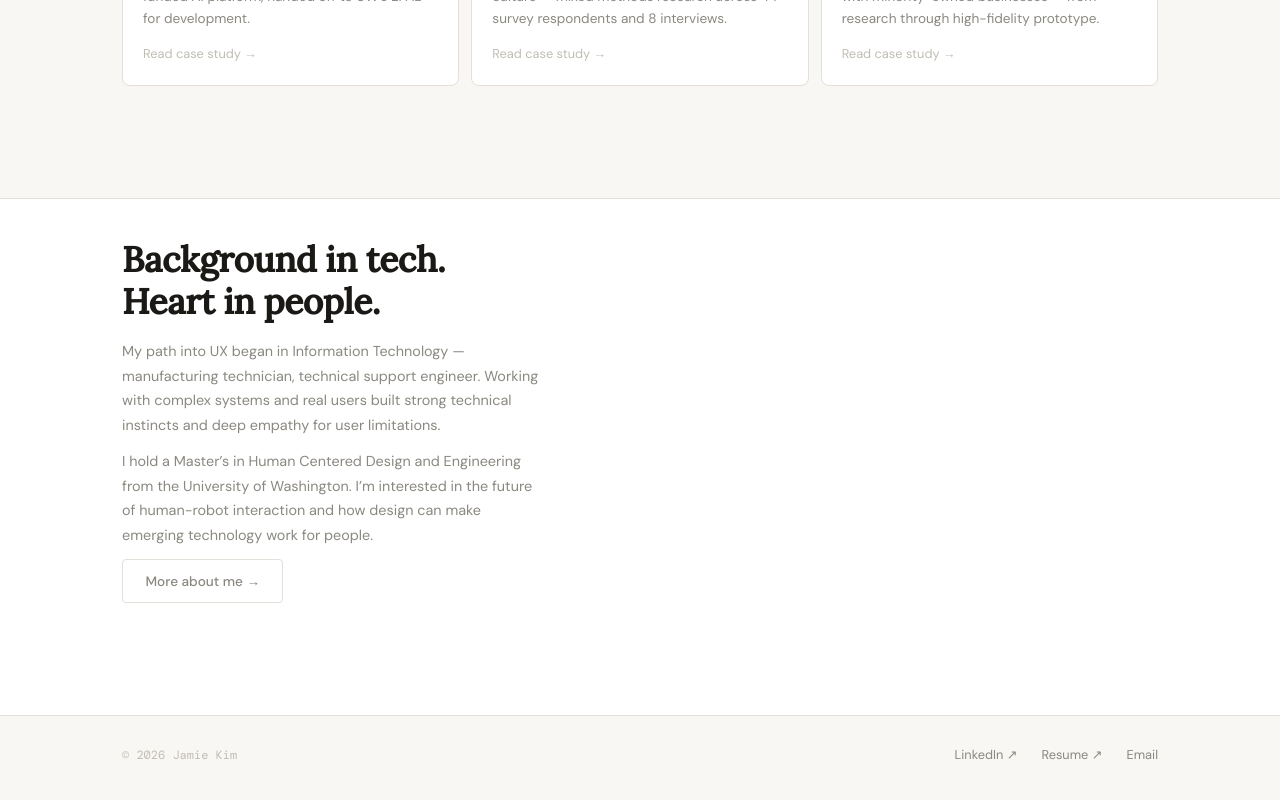
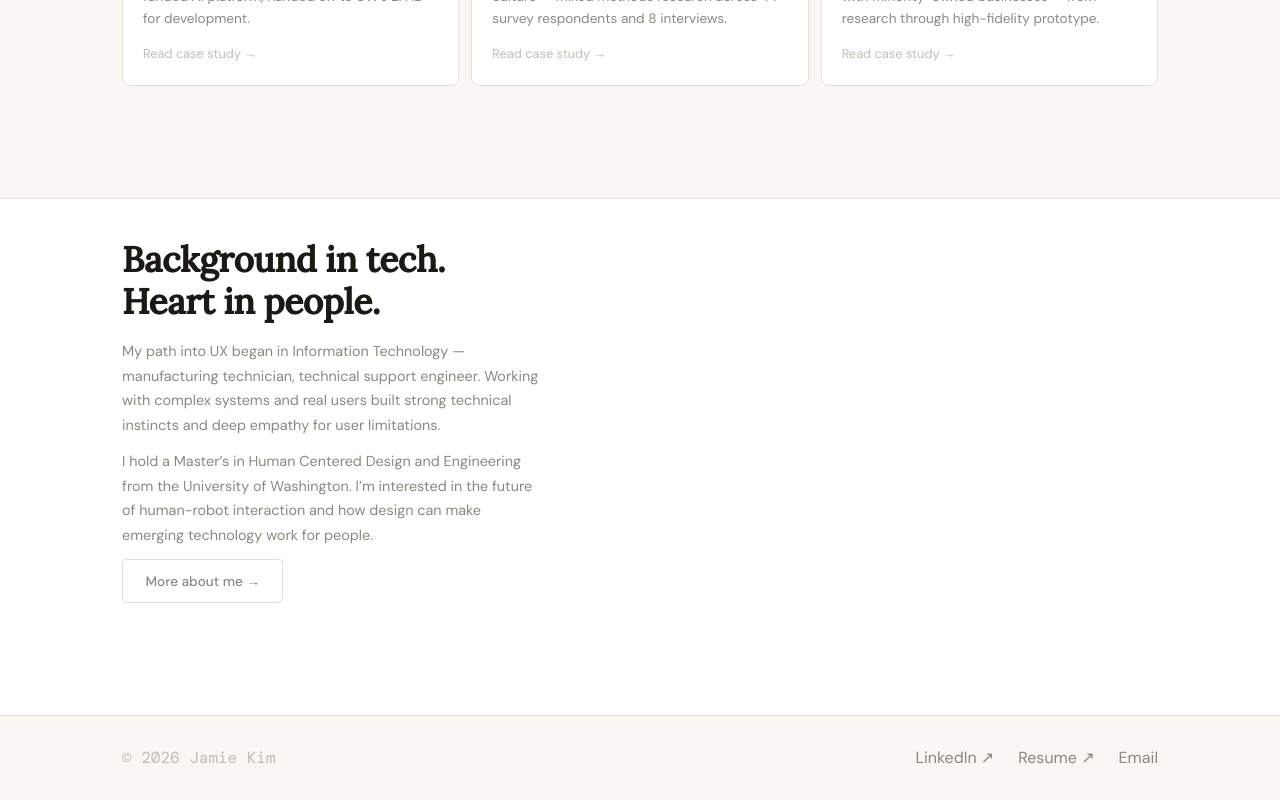
Before and after one commit to jamiejkl/portfolio, a Next.js app: page / in a window 1280 px wide. Shown: the part 1062-1862 px from the top of the page. Built offline with nearby package versions, Linux system fonts and the light colour scheme.

Commit message:
changed footer font size

```diff
--- a/app/globals.css
+++ b/app/globals.css
@@ -233,8 +233,8 @@ img { display: block; max-width: 100%; }
 /* ── Footer ──────────────────────────────────────── */
 .footer { border-top: 0.5px solid var(--color-border); padding: 1.75rem 0; }
 .footer__inner { display: flex; justify-content: space-between; align-items: center; }
-.footer__copy { font-family: var(--font-mono); font-size: 0.75rem; color: var(--color-faint); }
-.footer__links { display: flex; gap: 1.5rem; font-size: 0.8rem; color: var(--color-muted); }
+.footer__copy { font-family: var(--font-mono); font-size: 1rem; color: var(--color-faint); }
+.footer__links { display: flex; gap: 1.5rem; font-size: 1rem; color: var(--color-muted); }
 .footer__links a:hover { color: var(--color-text); }
 
 /* ── Responsive ──────────────────────────────────── */
```
